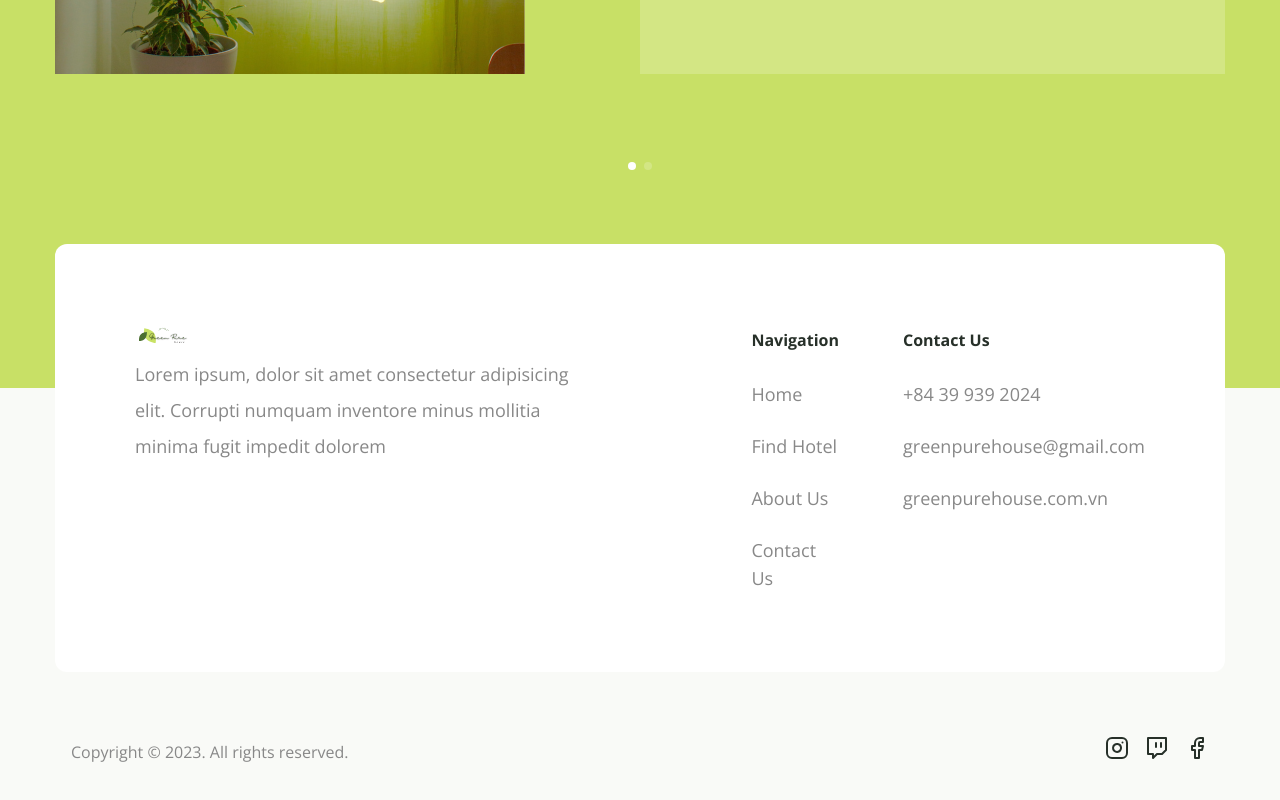
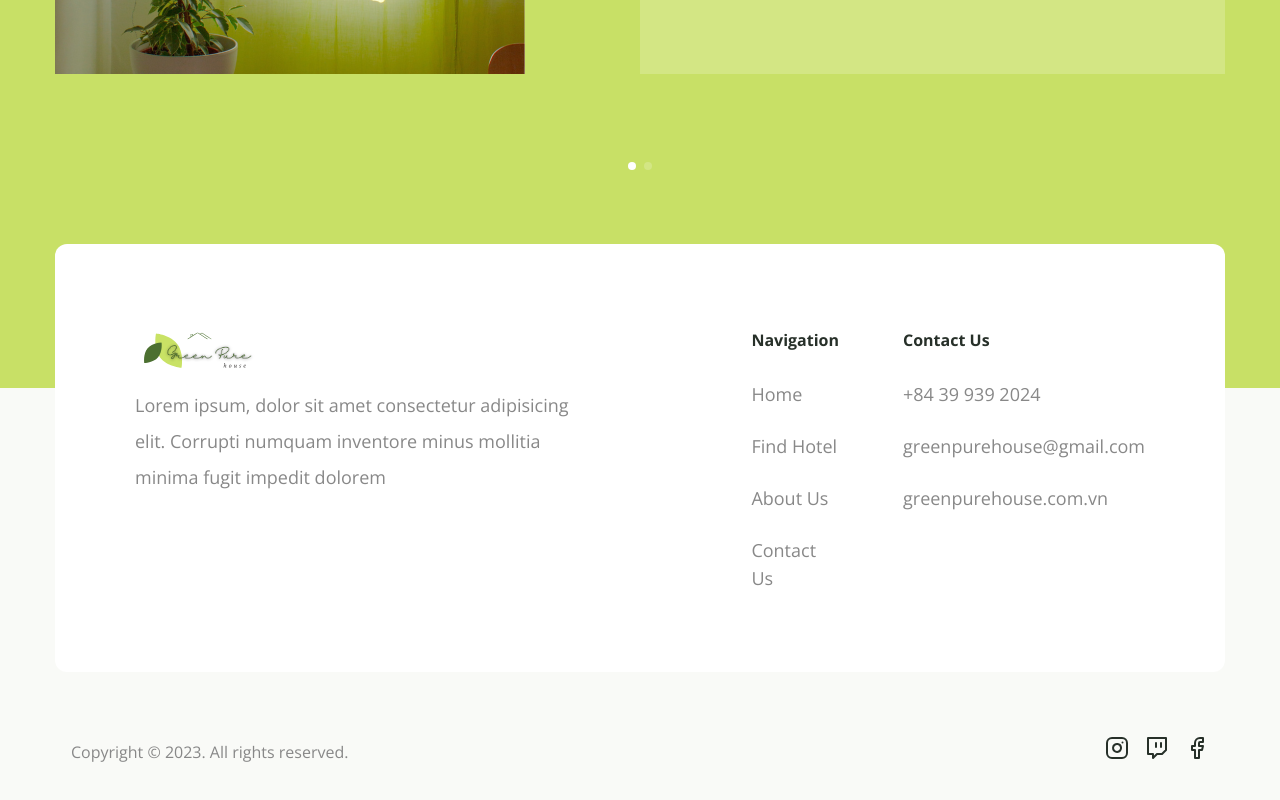
Before and after one commit to nguyenquangcr/Greenpure-home, a Next.js app: page / in a window 1280 px wide. Shown: the part 4501-5301 px from the top of the page. Built offline with nearby package versions, Linux system fonts and the light colour scheme.

Commit message:
Update size image footer

```diff
--- a/components/Footer.jsx
+++ b/components/Footer.jsx
@@ -22,8 +22,8 @@ const Footer = () => {
               <Link href={"/"}>
                 <Image
                   src={"/footer/logo.svg"}
-                  width={80}
-                  height={36}
+                  width={180}
+                  height={60}
                   alt=""
                   className="mb-2"
                 />
```
